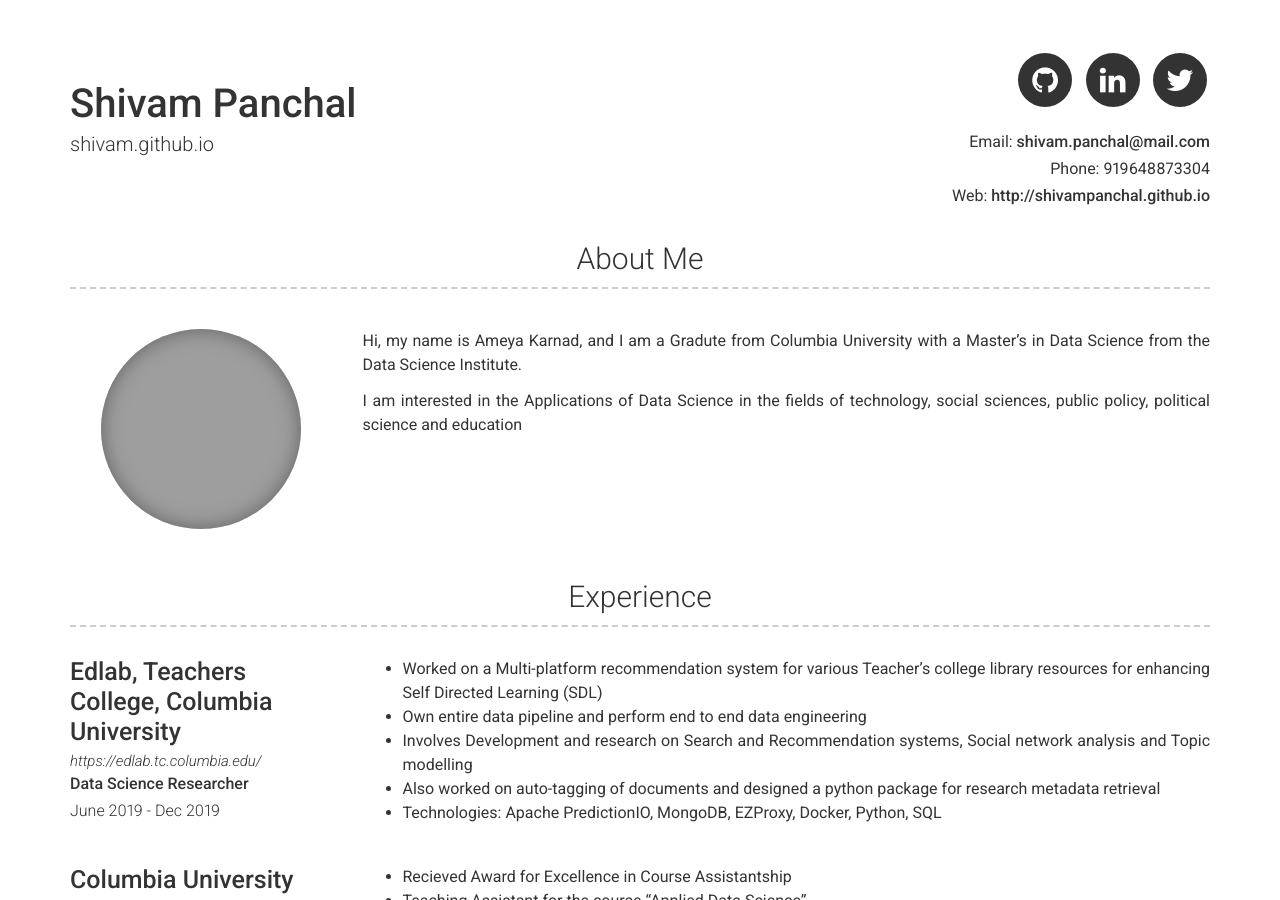
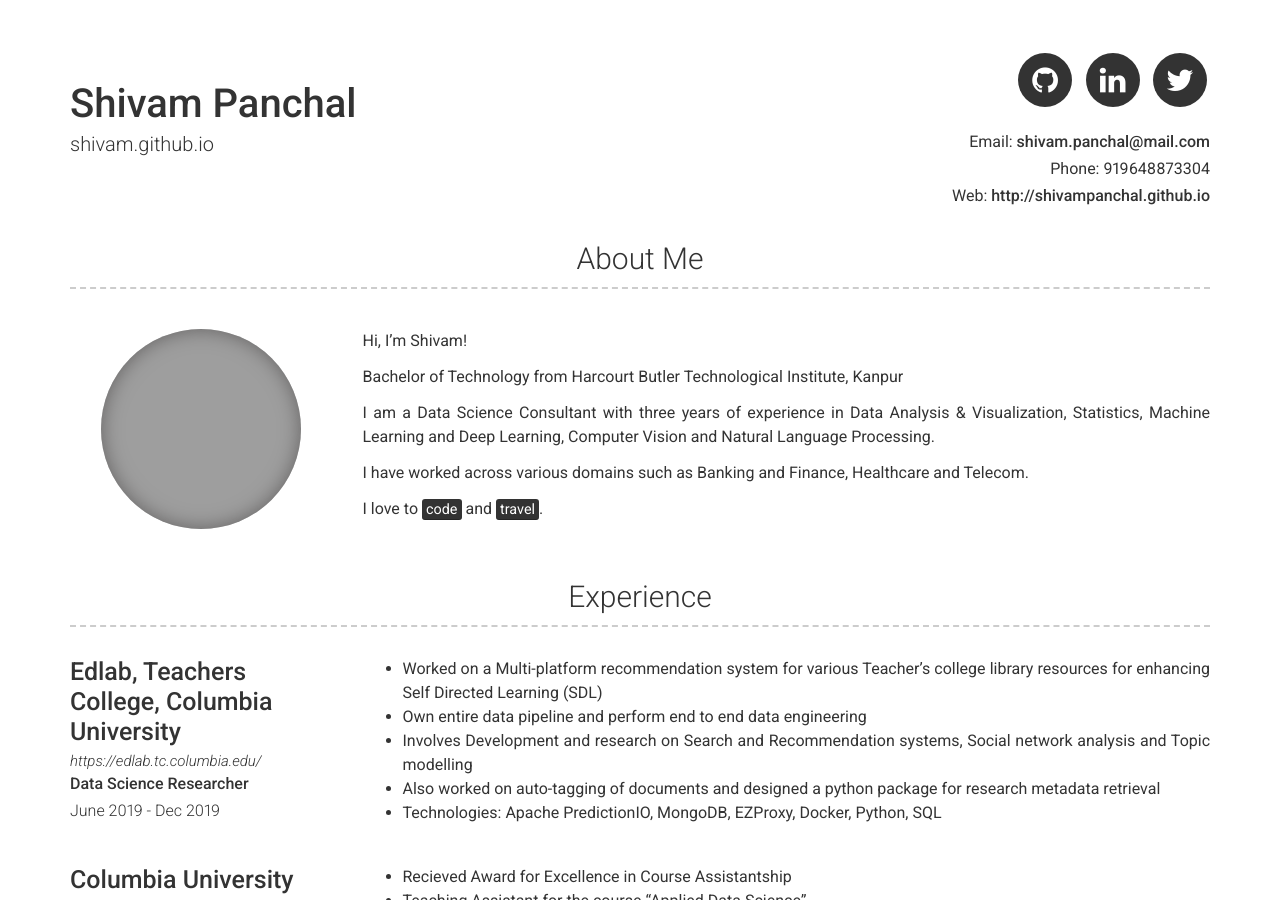
Before and after one commit to ShivamPanchal/shivam.github.io, a Jekyll site: the page built from index.md, in a window 1280 px wide and 900 px high. Built offline with Jekyll 4.4.1, drawn with Linux system fonts in a browser that asks for light colours; grey boxes are pictures that could not be loaded.

Commit message:
Update _config.yml

```diff
--- a/_config.yml
+++ b/_config.yml
@@ -16,11 +16,17 @@ linkedin_username: panchalshivam
 #download_resume: columbia.jpg
 
 about_title: About Me
-about_profile_image: ameya.PNG
+about_profile_image: ameya.png
 about_content: | # this will include new lines to allow paragraphs
-  Hi, my name is Ameya Karnad, and I am a Gradute from Columbia University with a Master's in Data Science from the Data Science Institute.
+  Hi, I’m Shivam!
 
-  I am interested in the Applications of Data Science in the fields of technology, social sciences, public policy, political science and education
+  Bachelor of Technology from Harcourt Butler Technological Institute, Kanpur
+
+  I am a Data Science Consultant with three years of experience in Data Analysis & Visualization, Statistics, Machine Learning and Deep Learning, Computer Vision and Natural Language Processing.
+
+  I have worked across various domains such as Banking and Finance, Healthcare and Telecom.
+
+  I love to <mark>code</mark> and <mark>travel</mark>.
 
 experience_title: Experience #(Use this to override about experience section title)
 education_title: Education #(Use this to override about education section title)
```
